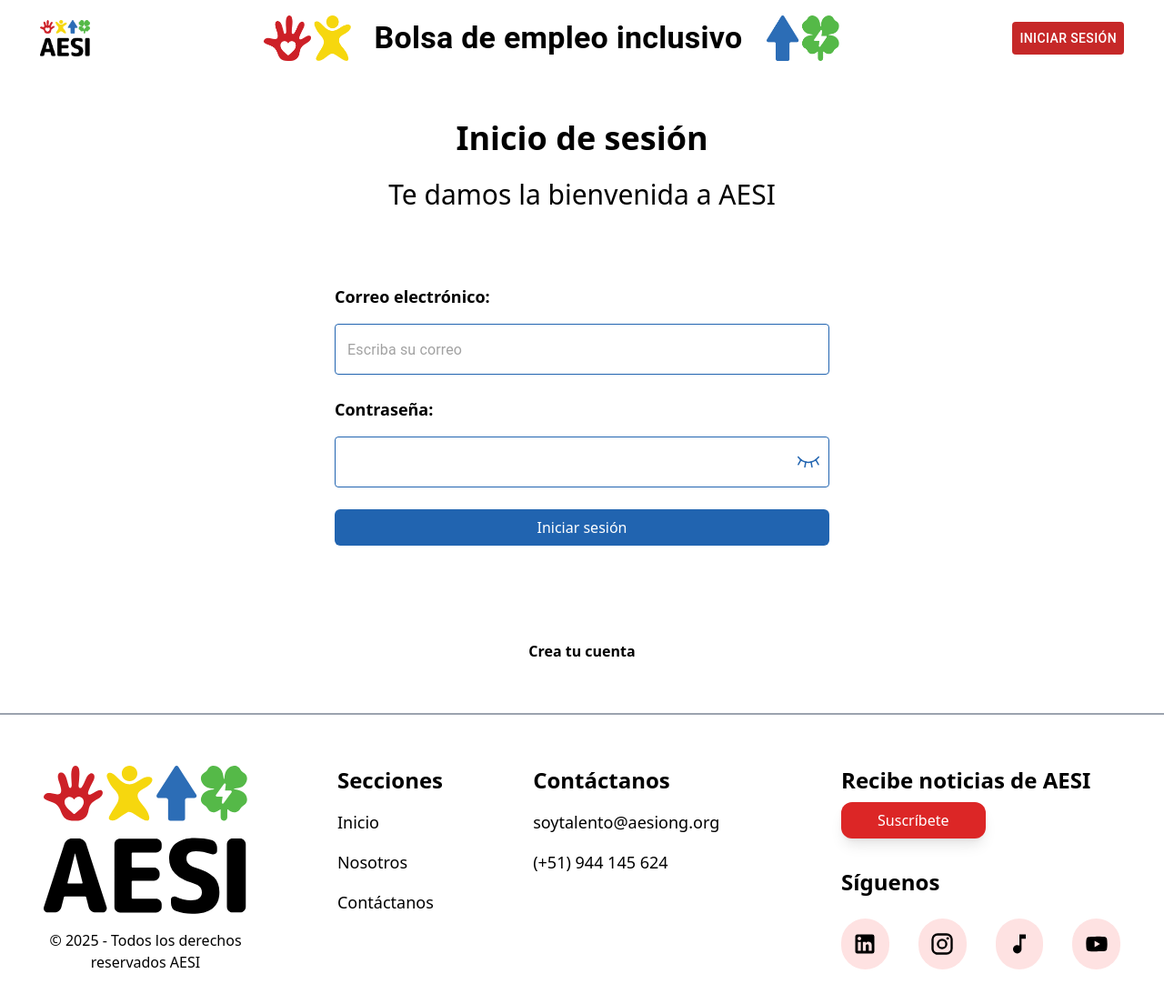
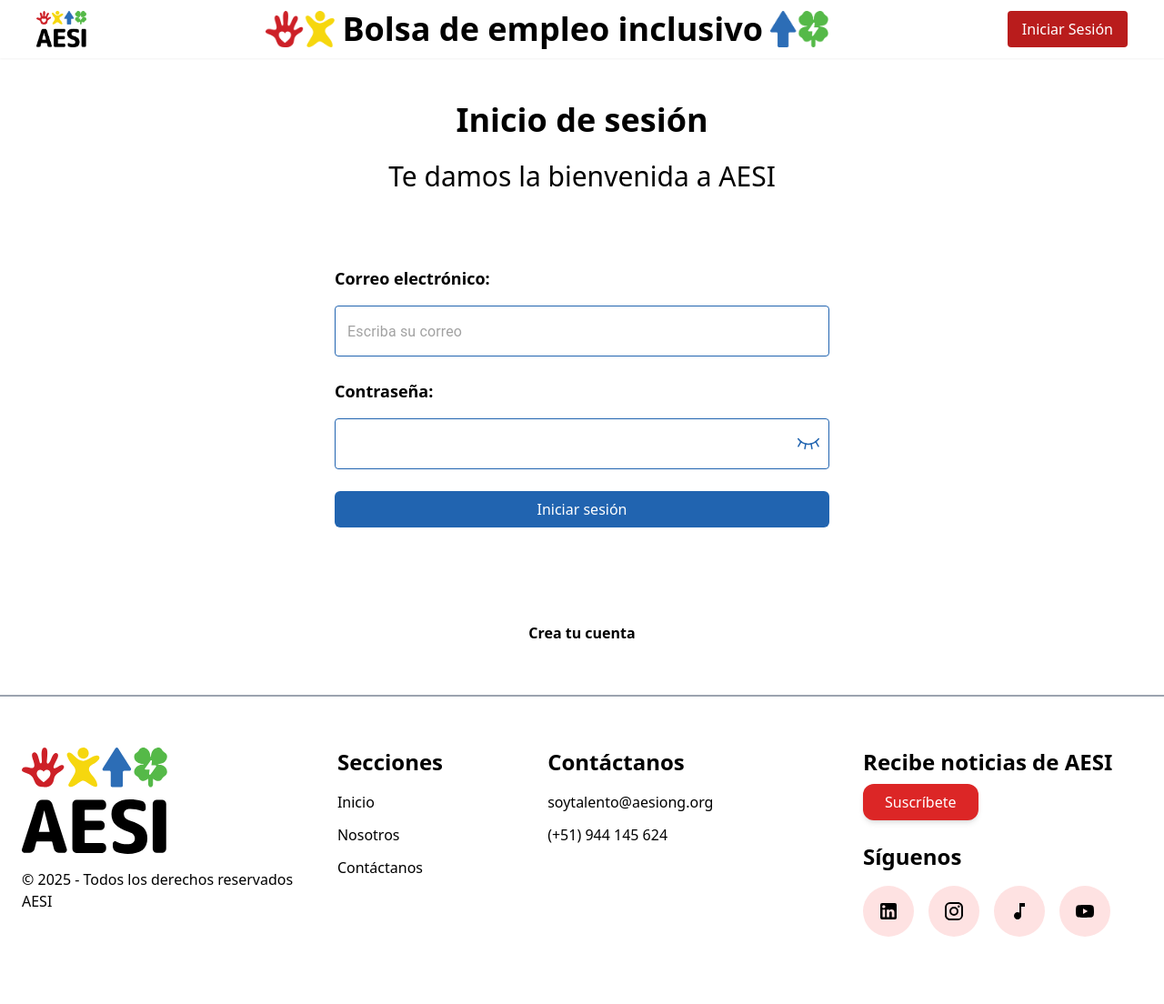
Before and after one commit to AESI-ong/bolsa-trabajo-inclusivo-frontend, a Next.js app: page /login in a window 1280 px wide. Shown: the top 1104 px of the page at 91% size. After the commit the page ends 1078 px from the top, so only its background shows below. Built offline with nearby package versions, Linux system fonts and the light colour scheme; no server answers.

Commit message:
add: 3 features

```diff
--- a/app/admin-dashboard/ver-postulantes/[token]/page.tsx
+++ b/app/admin-dashboard/ver-postulantes/[token]/page.tsx
@@ -11,6 +11,8 @@
   TableCell,
   TableBody,
   Button,
+  Select,
+  MenuItem,
 } from '@mui/material';
 import ArrowBackIcon from '@mui/icons-material/ArrowBack';
 import api from '../../../../utils/axiosInstance';
@@ -68,6 +70,29 @@
     }
   };
 
+  const handleStatusChange = async (applicationId: number, newStatus: string) => {
+    try {
+      await api.patch(`/applications/${applicationId}`, { status: newStatus });
+      setApplications(prev =>
+        prev.map(app =>
+          app.id === applicationId ? { ...app, status: newStatus } : app
+        )
+      );
+      setSnackbar({
+        open: true,
+        message: 'Estado actualizado exitosamente.',
+        severity: 'success',
+      });
+    } catch (error) {
+      console.error('Error al actualizar el estado:', error);
+      setSnackbar({
+        open: true,
+        message: 'No se pudo actualizar el estado.',
+        severity: 'error',
+      });
+    }
+  };
+
   useEffect(() => {
     if (!userLoading && (!user || user.role !== 'admin')) {
       router.push('/login');
@@ -93,8 +118,7 @@
   if (userLoading || !user || user.role !== 'admin') return null;
 
   return (
-    <Box sx={{ padding: 4 , minHeight: '80vh'}}>
-      {/* 🔙 Botón Atrás */}
+    <Box sx={{ padding: 4, minHeight: '80vh' }}>
       <Button
         onClick={() => router.push('/admin-dashboard')}
         variant="outlined"
@@ -127,19 +151,34 @@
             <TableCell sx={{ color: '#fff', fontWeight: 'bold' }}>Nombre</TableCell>
             <TableCell sx={{ color: '#fff', fontWeight: 'bold' }}>Fecha de postulación</TableCell>
             <TableCell sx={{ color: '#fff', fontWeight: 'bold' }}>CV</TableCell>
+            <TableCell sx={{ color: '#fff', fontWeight: 'bold' }}>Estado de Visualización</TableCell>
           </TableRow>
         </TableHead>
         <TableBody>
           {applications.length === 0 ? (
             <TableRow>
-              <TableCell colSpan={3}>No hay postulantes para esta oferta.</TableCell>
+              <TableCell colSpan={4}>No hay postulantes para esta oferta.</TableCell>
             </TableRow>
           ) : (
             applications.map((app, index) => {
               const fullName = `${app.applicant.user.first_name} ${app.applicant.user.last_name}`;
-              const applicationDate = new Date(app.application_date).toLocaleDateString('es-PE');
+              const date = new Date(app.application_date);
+
+              // Corrige la diferencia horaria manualmente: -5 horas
+              date.setHours(date.getHours() - 5);
+
+              const applicationDate = new Intl.DateTimeFormat('es-PE', {
+                year: 'numeric',
+                month: '2-digit',
+                day: '2-digit',
+              }).format(date);
               const cvUrl = app.applicant.cv_url;
               const filename = cvUrl ? getFilenameFromUrl(cvUrl) : null;
+              const rawStatus = app.status;
+              console.log('rawStatus:', rawStatus);
+              const currentStatus = rawStatus === 'viewed' || rawStatus === 'not_viewed'
+                ? rawStatus
+                : 'not_viewed';
 
               return (
                 <TableRow key={index}>
@@ -159,6 +198,17 @@
                       'Sin CV'
                     )}
                   </TableCell>
+                  <TableCell>
+                    <Select
+                    value={currentStatus}
+                    onChange={(e) => handleStatusChange(app.id, e.target.value)}
+                    size="small"
+                    sx={{ minWidth: 120 }}
+                  >
+                    <MenuItem value="viewed">Visto</MenuItem>
+                    <MenuItem value="not_viewed">No visto</MenuItem>
+                  </Select>
+                  </TableCell>
                 </TableRow>
               );
             })
--- a/components/Footer.tsx
+++ b/components/Footer.tsx
@@ -19,10 +19,10 @@
       </div>
 
       {/* Contenido */}
-      <div className="mx-auto p-12 grid grid-cols-11 ">
+      <div className="max-w-screen-xl mx-auto px-6 py-12 grid grid-cols-1 sm:grid-cols-2 md:grid-cols-4 lg:grid-cols-11 gap-10">
         {/* Logo y derechos */}
-        <div className="mx-0 flex flex-col max-w-56 text-center col-span-3">
-          <div className="relative w-full aspect-[1.37] mb-2 md:mb-4">
+        <div className="col-span-1 md:col-span-4 lg:col-span-3 flex flex-col items-center md:items-start text-center md:text-left">
+          <div className="relative w-40 aspect-[1.37] mb-4">
             <img
               src="/aesi-logo.svg"
               alt="AESI logo"
@@ -30,15 +30,15 @@
               loading="lazy"
             />
           </div>
-          <p className="text-[0.565rem] lg:text-base">
+          <p className="text-xs lg:text-base">
             © {new Date().getFullYear()} - Todos los derechos reservados AESI
           </p>
         </div>
 
         {/* Secciones */}
-        <div className="col-span-2 text-left w-full">
-          <h2 className="font-semibold text-2xl mb-4">Secciones</h2>
-          <div className="text-lg space-y-4">
+        <div className="col-span-1 md:col-span-4 lg:col-span-2">
+          <h2 className="font-semibold text-xl lg:text-2xl mb-4">Secciones</h2>
+          <div className="space-y-3 text-base">
             <p>Inicio</p>
             <p>Nosotros</p>
             <p>Contáctanos</p>
@@ -46,29 +46,27 @@
         </div>
 
         {/* Contacto */}
-        <div className="col-span-3 text-left w-full">
-          <h2 className="font-semibold text-2xl mb-4">Contáctanos</h2>
-          <div className="text-lg space-y-4">
+        <div className="col-span-1 md:col-span-4 lg:col-span-3">
+          <h2 className="font-semibold text-xl lg:text-2xl mb-4">Contáctanos</h2>
+          <div className="space-y-3 text-base">
             <p>soytalento@aesiong.org</p>
             <p>(+51) 944 145 624</p>
           </div>
         </div>
 
-        {/* Noticias + Redes */}
-        <div className="col-span-3 pl-4">
-          <h2 className="font-semibold text-2xl mb-2 text-left">
+        {/* Noticias y Redes */}
+        <div className="col-span-1 md:col-span-4 lg:col-span-3">
+          <h2 className="font-semibold text-xl lg:text-2xl mb-2">
             Recibe noticias de AESI
           </h2>
-          <div className="flex mb-8">
-            <button className="cursor-pointer bg-red-600 text-white px-10 py-2 font-medium transition-colors shadow-lg rounded-xl">
+          <div className="mb-6">
+            <button className="bg-red-600 text-white px-6 py-2 text-sm sm:text-base rounded-xl shadow-md hover:bg-red-700 transition">
               Suscríbete
             </button>
           </div>
 
-          <h2 className="font-semibold text-2xl text-left mb-6">
-            Síguenos
-          </h2>
-          <div className="flex space-x-8 justify-start">
+          <h2 className="font-semibold text-xl lg:text-2xl mb-4">Síguenos</h2>
+          <div className="flex flex-wrap gap-4">
             {["linkedin", "instagram", "tiktok", "youtube"].map((social) => {
               const { url, icon } = socials[social as keyof typeof socials];
               const Icon = icon;
@@ -78,9 +76,9 @@
                   href={url}
                   target="_blank"
                   rel="noopener noreferrer"
-                  className="w-14 h-14 bg-red-100 text-rojo-aesi rounded-full flex items-center justify-center hover:bg-red-200"
+                  className="w-12 h-12 sm:w-14 sm:h-14 bg-red-100 text-rojo-aesi rounded-full flex items-center justify-center hover:bg-red-200 transition"
                 >
-                  <Icon style={{ fontSize: "1.75rem" }} />
+                  <Icon style={{ fontSize: "1.5rem" }} />
                 </a>
               );
             })}
--- a/components/Home/JobListSection.tsx
+++ b/components/Home/JobListSection.tsx
@@ -27,7 +27,7 @@
             <JobCard key={job.token} job={job} />
           ))
         ) : (
-          <p className="text-center text-gray-500">No se encontraron trabajos.</p>
+          <p className="text-center text-gray-500 mb-9 md:text-2xl">No se encontraron trabajos.</p>
         )}
       </div>
 
--- a/components/NavBar.tsx
+++ b/components/NavBar.tsx
@@ -1,29 +1,19 @@
 'use client';
 
-import {
-  AppBar,
-  Box,
-  Button,
-  IconButton,
-  Menu,
-  MenuItem,
-  Toolbar,
-  Typography,
-} from '@mui/material';
-
+import { useState } from 'react';
+import { useRouter } from 'next/navigation';
+import Link from 'next/link';
+import { Menu, MenuItem } from '@mui/material';
 import AccountCircle from '@mui/icons-material/AccountCircle';
-import CustomSnackbar from './CustomSnackbar'; // Asegúrate de que la ruta sea correcta
-import Link from 'next/link';
+import IconButton from '@mui/material/IconButton';
+import CustomSnackbar from './CustomSnackbar';
+import { useUser } from '../interfaces/UserContext';
 import api from '../utils/axiosInstance';
-import { useRouter } from 'next/navigation';
-import { useState } from 'react';
-import { useUser } from '../interfaces/UserContext';
 
 export default function NavBar() {
   const router = useRouter();
+  const { user, loading, setUser } = useUser();
   const [anchorEl, setAnchorEl] = useState<null | HTMLElement>(null);
-  const { user, loading, setUser } = useUser();
-
   const [snackbar, setSnackbar] = useState({
     open: false,
     message: '',
@@ -33,7 +23,6 @@
   const handleSnackbarClose = () => {
     setSnackbar(prev => ({ ...prev, open: false }));
   };
-
 
   const handleMenu = (event: React.MouseEvent<HTMLElement>) => {
     setAnchorEl(event.currentTarget);
@@ -47,7 +36,7 @@
     try {
       await api.post('/logout/');
       localStorage.removeItem('access_token');
-      localStorage.removeItem('user'); // Limpia también por si acaso
+      localStorage.removeItem('user');
       setUser(null);
       handleClose();
       setSnackbar({
@@ -55,65 +44,77 @@
         message: 'Sesión cerrada correctamente.',
         severity: 'success',
       });
-      // ezpera
       await new Promise(resolve => setTimeout(resolve, 2000));
       router.push('/login');
-
     } catch (error) {
       console.error('Error al cerrar sesión:', error);
     }
   };
 
   return (
-    <AppBar
-      position="static"
-      sx={{ backgroundColor: '#ffffff', boxShadow: 'none', padding: '10px 20px' }}
-    >
+    <nav className="bg-white shadow-sm px-4 sm:px-6 lg:px-10 py-3">
       <CustomSnackbar
         open={snackbar.open}
         message={snackbar.message}
         severity={snackbar.severity as 'success' | 'error' | 'warning' | 'info'}
         onClose={handleSnackbarClose}
       />
-      <Toolbar sx={{ justifyContent: 'space-between' }}>
+      <div className="flex flex-wrap justify-between items-center gap-y-3">
+        {/* Logo */}
         <Link href="/" passHref>
-          <Box sx={{ display: 'flex', alignItems: 'center', cursor: 'pointer' }}>
-            <img src="/assets/Home/Aesi logo.png" alt="AESI" style={{ height: '40px', width: 'auto' }} />
-          </Box>
+          <div className="flex items-center cursor-pointer">
+            <img
+              src="/assets/Home/Aesi logo.png"
+              alt="AESI"
+              className="h-10 w-auto"
+            />
+          </div>
         </Link>
 
-        <Box sx={{ display: 'flex', alignItems: 'center', gap: 1 }}>
-          <img src="/assets/Home/iconos1.png" alt="Iconos izquierda" style={{ height: '50px', marginRight: '18px' }} />
-          <Typography variant="h4" sx={{ fontWeight: 'bold', color: '#000' }}>
+        {/* Título central */}
+        <div className="flex items-center justify-center grow gap-2 text-center">
+          <img
+            src="/assets/Home/iconos1.png"
+            alt="Iconos izquierda"
+            className="hidden sm:block h-10"
+          />
+          <h1 className="text-base sm:text-lg md:text-2xl lg:text-4xl font-bold text-black">
             Bolsa de empleo inclusivo
-          </Typography>
-          <img src="/assets/Home/iconos2.png" alt="Iconos derecha" style={{ height: '50px', marginLeft: '18px' }} />
-        </Box>
+          </h1>
+          <img
+            src="/assets/Home/iconos2.png"
+            alt="Iconos derecha"
+            className="hidden sm:block h-10"
+          />
+        </div>
 
-        <Box sx={{ display: 'flex', alignItems: 'center' }}>
+        {/* Botón de login o usuario */}
+        <div className="flex items-center gap-2">
           {loading ? null : !user ? (
             <Link href="/login" passHref>
-              <Button sx={{ backgroundColor: '#c62828', color: '#fff' }}>
+              <button className="bg-red-700 text-white text-sm sm:text-base px-3 py-1 sm:px-4 sm:py-2 rounded">
                 Iniciar Sesión
-              </Button>
+              </button>
             </Link>
           ) : (
             <>
-              <IconButton onClick={handleMenu} sx={{ color: '#000' }}>
+              <IconButton onClick={handleMenu} className="text-black">
                 <AccountCircle />
-                <Typography sx={{ ml: 1 }}>
+                <span className="hidden sm:inline ml-1 text-sm sm:text-base">
                   {user.first_name} {user.last_name}
-                </Typography>
+                </span>
               </IconButton>
               <Menu anchorEl={anchorEl} open={Boolean(anchorEl)} onClose={handleClose}>
-                {user.role === 'applicant' && [
-                  <MenuItem key="cv" onClick={handleClose}>
-                    <Link href="/dashboard">Mi CV</Link>
-                  </MenuItem>,
-                  <MenuItem key="postulaciones" onClick={handleClose}>
-                    <Link href="/dashboard">Mis Postulaciones</Link>
-                  </MenuItem>
-                ]}
+                {user.role === 'applicant' && (
+                  <>
+                    <MenuItem onClick={handleClose}>
+                      <Link href="/dashboard">Mi CV</Link>
+                    </MenuItem>
+                    <MenuItem onClick={handleClose}>
+                      <Link href="/dashboard">Mis Postulaciones</Link>
+                    </MenuItem>
+                  </>
+                )}
                 {user.role === 'admin' && (
                   <MenuItem onClick={handleClose}>
                     <Link href="/admin-dashboard">Dashboard</Link>
@@ -123,8 +124,8 @@
               </Menu>
             </>
           )}
-        </Box>
-      </Toolbar>
-    </AppBar>
+        </div>
+      </div>
+    </nav>
   );
 }
--- a/interfaces/Application.ts
+++ b/interfaces/Application.ts
@@ -3,8 +3,7 @@
 export interface Application {
     id: number;
     application_date: string;
-    status: 'submitted' | 'in_review' | 'accepted' | 'rejected';
-    created_at: string;
+    status: string; // 'viewed' | 'not_viewed'
     updated_at: string;
     applicant: Applicant;
     job_offer: Job;
```
